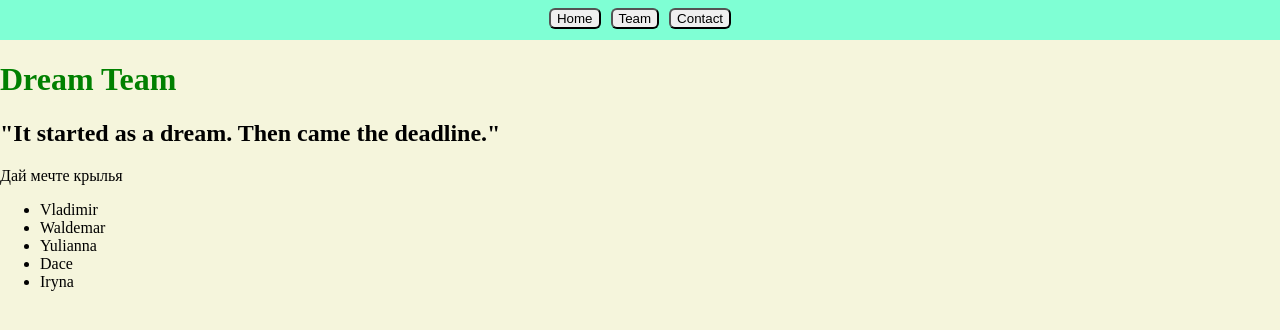
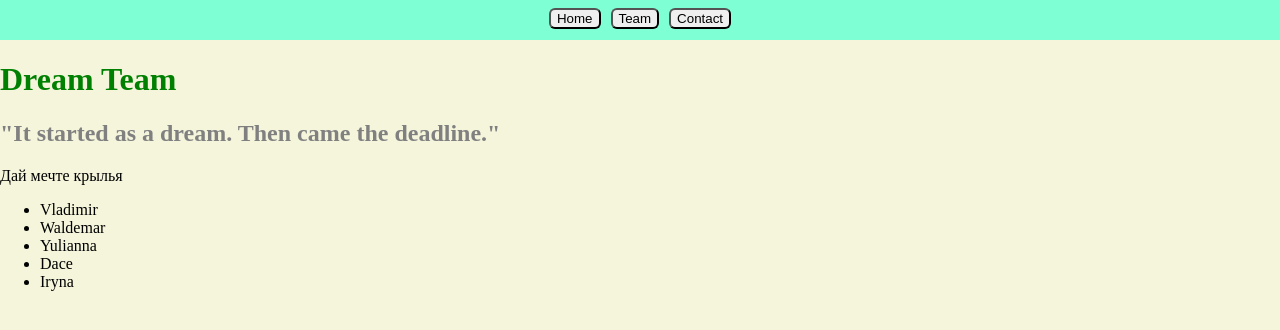
Before and after one commit to Cryweb2025/example_02, a plain HTML site: page index.html in a window 1280 px wide. Drawn offline with Linux system fonts and the light colour scheme.

Commit message:
add slogan

```diff
--- a/index.html
+++ b/index.html
@@ -17,7 +17,7 @@
     </header>
     <main>
       <h1 id="team">Dream Team</h1>
-      <h2>"It started as a dream. Then came the deadline."</h2>
+      <h2 id="slogan">"It started as a dream. Then came the deadline."</h2>
     <p>Дай мечте крылья</p>
       <ul>
         <li>Vladimir</li>
--- a/js/index.js
+++ b/js/index.js
@@ -1,3 +1,6 @@
 console.log("Welcome");
 const team = document.getElementById("team");
 team.style.color="green";
+
+const slogan = document.getElementById("slogan")
+slogan.style.color ="gray";
```
